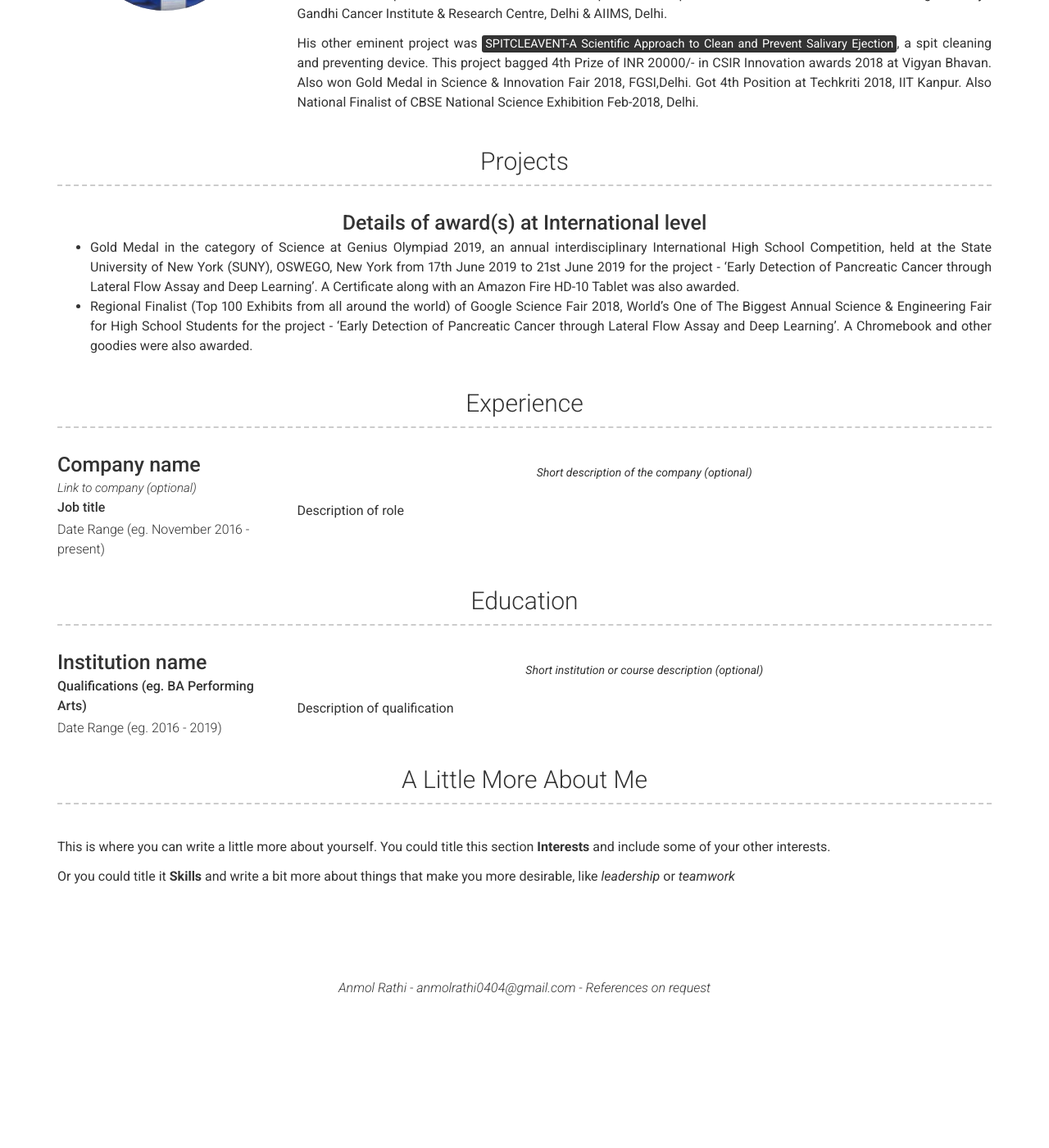
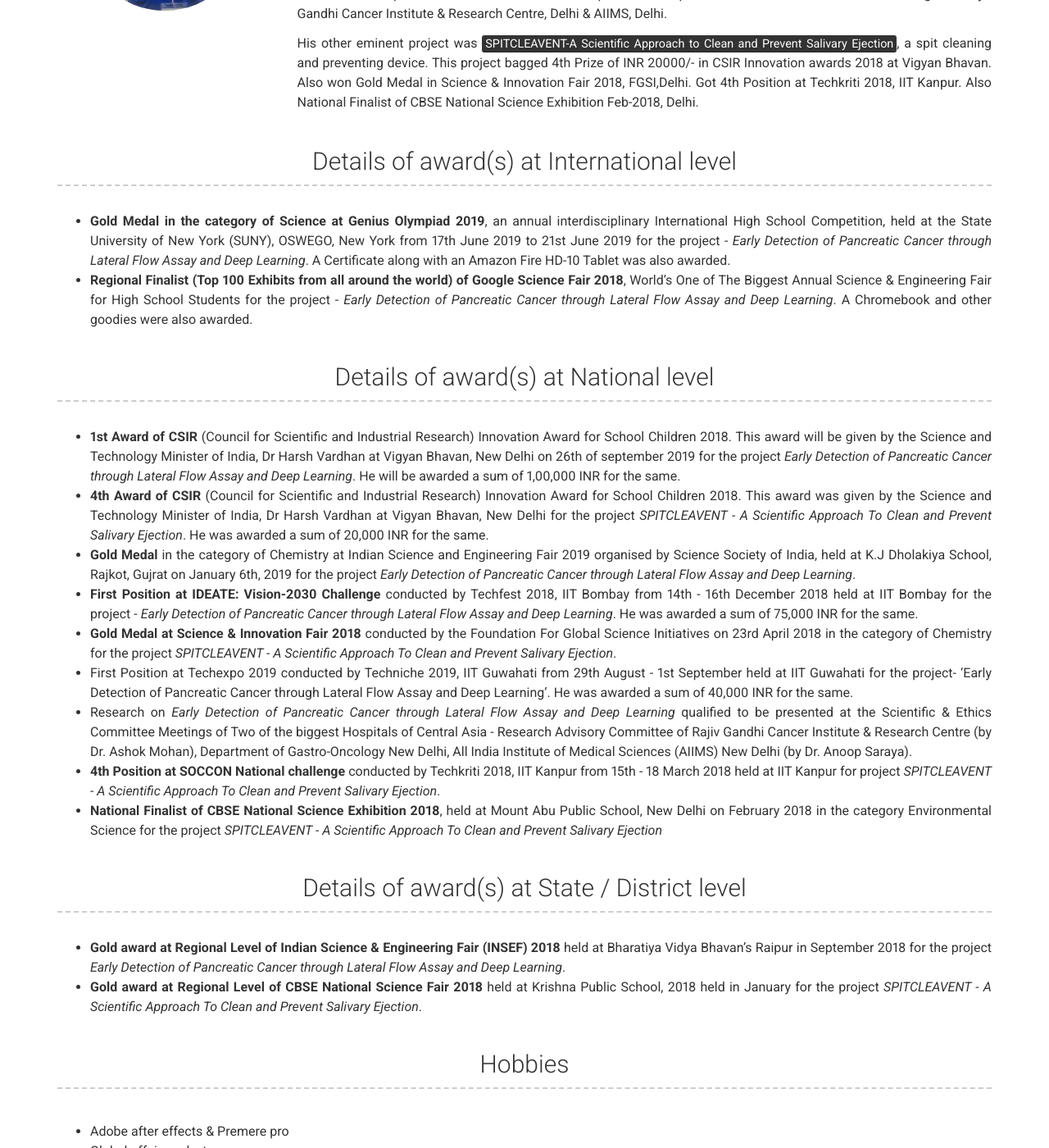
Before and after one commit to shadow0404/shadow0404.github.io, a Jekyll site: the page built from index.md, in a window 1280 px wide and 1400 px high, scrolled down 489 px. Shown: the whole window at 82% size. Built offline with Jekyll 4.4.1, drawn with Linux system fonts in a browser that asks for light colours; before the commit the page ends 1718 px from its top, so only the background shows below that; some of the changed text lies outside the part shown.

Commit message:
commit_a

```diff
--- a/CNAME
+++ /dev/null
@@ -1 +0,0 @@
-anmolrathi.me
--- a/_config.yml
+++ b/_config.yml
@@ -15,7 +15,7 @@ website: http://anmolrathi.me
 #dribbble_username: jekyll
 #facebook_username:
 #flickr_username: jekyll
-#instagram_username: anmol_4080
+instagram_username: anmol_4080
 linkedin_username: https://www.linkedin.com/in/anmol-rathi-27602317b/
 #xing_username: jekyll
 #pinterest_username: jekyll
@@ -38,23 +38,24 @@ about_content: | # this will include new lines to allow paragraphs
  #   - Images
 
 # Projects Section
-# projects_title: Projects #(Use this to override about projects section title)
+projects_title: Details of award(s) at International level #(Use this to override about projects section title)
 
 # Experience Section
-# experience_title: Experience #(Use this to override about experience section title)
+experience_title: Details of award(s) at National level #(Use this to override about experience section title)
 
 # Education Section
-# education_title: Education #(Use this to override about education section title)
+education_title: Details of award(s) at State / District level  #(Use this to override about education section title)
 
 # More Section
-# more_title: A Little More About Me #(Use this to override about more section title)
+more_title: Hobbies #(Use this to override about more section title)
 more_content: | # this will include new lines to allow paragraphs
-  This is where you can write a little more about yourself. You could title this section **Interests** and include some of your other interests.
-
-  Or you could title it **Skills** and write a bit more about things that make you more desirable, like *leadership* or *teamwork*
+  - Adobe after effects & Premere pro
+  - Global affair analyst
+  - Badminton
+  - Singing and playing guitar
 
 # Footer
-footer_show_references: true
+footer_show_references: false
 
 # Build settings
 # theme: modern-resume-theme (Use this is you are hosting your resume yourself)
--- a/_data/education.yml
+++ b/_data/education.yml
@@ -1,9 +1,5 @@
 # Education Template
-- layout: left
-  name: Institution name
-  dates: Date Range (eg. 2016 - 2019)
-  qualification: Qualifications (eg. BA Performing Arts)
-  quote: >
-    Short institution or course description (optional)
+- layout: top-middle
   description: | # this will include new lines to allow paragraphs
-    Description of qualification
+    - **Gold award at Regional Level of Indian Science & Engineering Fair (INSEF) 2018** held at Bharatiya Vidya Bhavan’s Raipur in September 2018 for the project *Early Detection of Pancreatic Cancer through Lateral Flow Assay and Deep Learning*.
+    - **Gold award at Regional Level of CBSE National Science Fair 2018** held at Krishna Public School, 2018 held in January for the project *SPITCLEAVENT - A Scientific Approach To Clean and Prevent Salivary Ejection*.
--- a/_data/experience.yml
+++ b/_data/experience.yml
@@ -1,10 +1,12 @@
 # Experience template
-- layout: left
-  company: Company name
-  link: Link to company (optional)
-  job_title: Job title
-  dates: Date Range (eg. November 2016 - present)
-  quote: >
-   Short description of the company (optional)
+- layout: top-middle
   description: | # this will include new lines to allow paragraphs
-    Description of role
+    - **1st Award of CSIR** (Council for Scientific and Industrial Research) Innovation Award for School Children 2018. This award will be given by the Science and Technology Minister of India, Dr Harsh Vardhan at Vigyan Bhavan, New Delhi on 26th of september 2019 for the project *Early Detection of Pancreatic Cancer through Lateral Flow Assay and Deep Learning*. He will be awarded a sum of 1,00,000 INR for the same.
+    - **4th Award of CSIR** (Council for Scientific and Industrial Research) Innovation Award for School Children 2018. This award was given by the Science and Technology Minister of India, Dr Harsh Vardhan at Vigyan Bhavan, New Delhi for the project *SPITCLEAVENT - A Scientific Approach To Clean and Prevent Salivary Ejection*. He was awarded a sum of 20,000 INR for the same.
+    - **Gold Medal** in the category of Chemistry at Indian Science and Engineering Fair 2019 organised by Science Society of India, held at K.J Dholakiya School, Rajkot, Gujrat on January 6th, 2019 for the project *Early Detection of Pancreatic Cancer through Lateral Flow Assay and Deep Learning*.
+    - **First Position at IDEATE: Vision-2030 Challenge** conducted by Techfest 2018, IIT Bombay from 14th - 16th December 2018 held at IIT Bombay  for the project - *Early Detection of Pancreatic Cancer through Lateral Flow Assay and Deep Learning*. He was awarded a sum of 75,000 INR for the same.
+    - **Gold Medal at Science & Innovation Fair 2018** conducted by the Foundation For Global Science Initiatives on 23rd April 2018 in the category of Chemistry for the project *SPITCLEAVENT - A Scientific Approach To Clean and Prevent Salivary Ejection*.
+    - First Position at Techexpo 2019 conducted by Techniche 2019, IIT Guwahati from 29th August - 1st September held at IIT Guwahati for the project- ‘Early Detection of Pancreatic Cancer through Lateral Flow Assay and Deep Learning’. He was awarded a sum of 40,000 INR for the same.
+    - Research on *Early Detection of Pancreatic Cancer through Lateral Flow Assay and Deep Learning* qualified to be presented at the Scientific & Ethics Committee Meetings of Two of the biggest Hospitals of Central Asia - Research Advisory Committee of Rajiv Gandhi Cancer Institute & Research Centre (by Dr. Ashok Mohan), Department of Gastro-Oncology New Delhi,  All India Institute of Medical Sciences (AIIMS) New Delhi (by Dr. Anoop Saraya).
+    - **4th Position at SOCCON National challenge** conducted by Techkriti 2018, IIT Kanpur  from 15th - 18 March 2018 held at IIT Kanpur for project *SPITCLEAVENT - A Scientific Approach To Clean and Prevent Salivary Ejection*.
+    - **National Finalist of CBSE National Science Exhibition 2018**, held at Mount Abu Public School, New Delhi on February 2018 in the category Environmental Science for the project *SPITCLEAVENT - A Scientific Approach To Clean and Prevent Salivary Ejection*
--- a/_data/projects.yml
+++ b/_data/projects.yml
@@ -1,6 +1,5 @@
 # Project template
 - layout: top-middle
-  name: Details of award(s) at International level
   description: | # this will include new lines to allow paragraphs
-    -  Gold Medal in the category of Science at Genius Olympiad 2019, an annual interdisciplinary International High School Competition, held at the State University of New York (SUNY), OSWEGO, New York from 17th June 2019 to 21st June 2019 for the project - ‘Early Detection of Pancreatic Cancer through Lateral Flow Assay and Deep Learning’. A Certificate along with an Amazon Fire HD-10 Tablet was also awarded.
-    -  Regional Finalist (Top 100 Exhibits from all around the world) of Google Science Fair 2018, World’s One of The Biggest Annual Science & Engineering Fair for High School Students for the project - ‘Early Detection of Pancreatic Cancer through Lateral Flow Assay and Deep Learning’. A Chromebook and other goodies were also awarded.
+    -  **Gold Medal in the category of Science at Genius Olympiad 2019**, an annual interdisciplinary International High School Competition, held at the State University of New York (SUNY), OSWEGO, New York from 17th June 2019 to 21st June 2019 for the project - *Early Detection of Pancreatic Cancer through Lateral Flow Assay and Deep Learning*. A Certificate along with an Amazon Fire HD-10 Tablet was also awarded.
+    -  **Regional Finalist (Top 100 Exhibits from all around the world) of Google Science Fair 2018**, World’s One of The Biggest Annual Science & Engineering Fair for High School Students for the project - *Early Detection of Pancreatic Cancer through Lateral Flow Assay and Deep Learning*. A Chromebook and other goodies were also awarded.
```
Also changed, not shown: README.md, images/profile.jpg.
